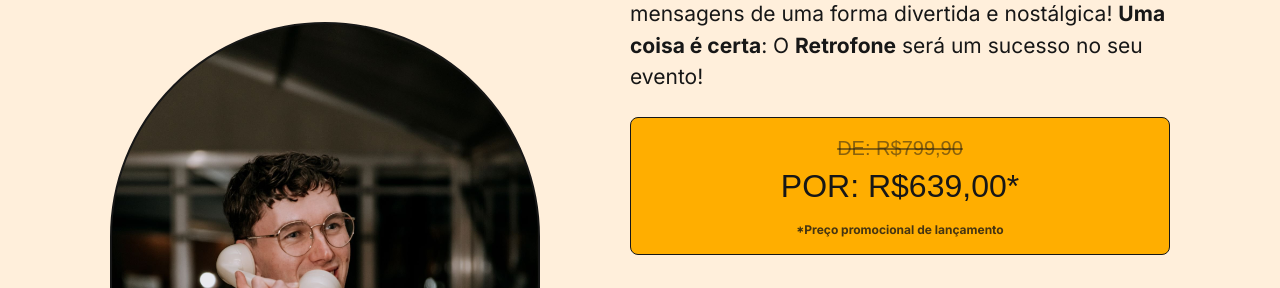
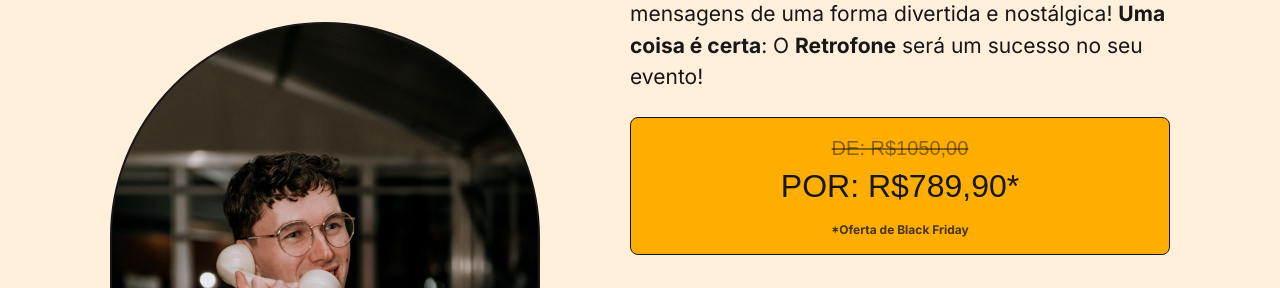
Before and after one commit to vinicioscst/retrofone-landing-page, a Next.js app: page / in a window 1280 px wide. Shown: the part 2200-2488 px from the top of the page. Built offline with nearby package versions, Linux system fonts and the light colour scheme; a web font is replaced by a local one.

Commit message:
feat: fixed prices

```diff
--- a/src/components/Contact/index.tsx
+++ b/src/components/Contact/index.tsx
@@ -29,15 +29,15 @@ export default function Contact() {
               <p
                 className={`${spicyRice.className} text-xl text-center text-neutral-900/50 uppercase line-through`}
               >
-                De: R$799,90
+                De: R$1050,00
               </p>
               <p
                 className={`${spicyRice.className} text-[2rem] text-center text-neutral-900 uppercase`}
               >
-                Por: R$639,00*
+                Por: R$789,90*
               </p>
               <p className={`${inter.className} text-neutral-900/80 text-xs text-center mt-3 font-bold`}>
-                *Preço promocional de lançamento
+                *Oferta de Black Friday
               </p>
             </div>
           </div>
```
